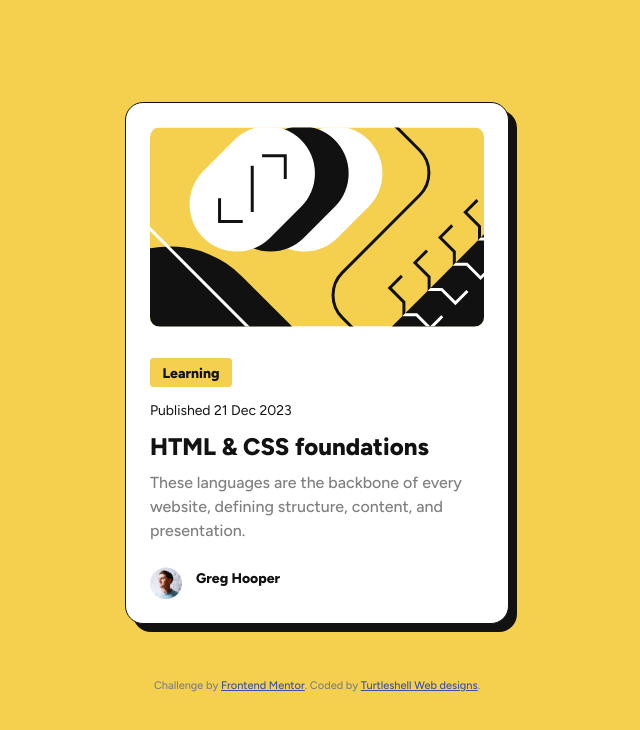
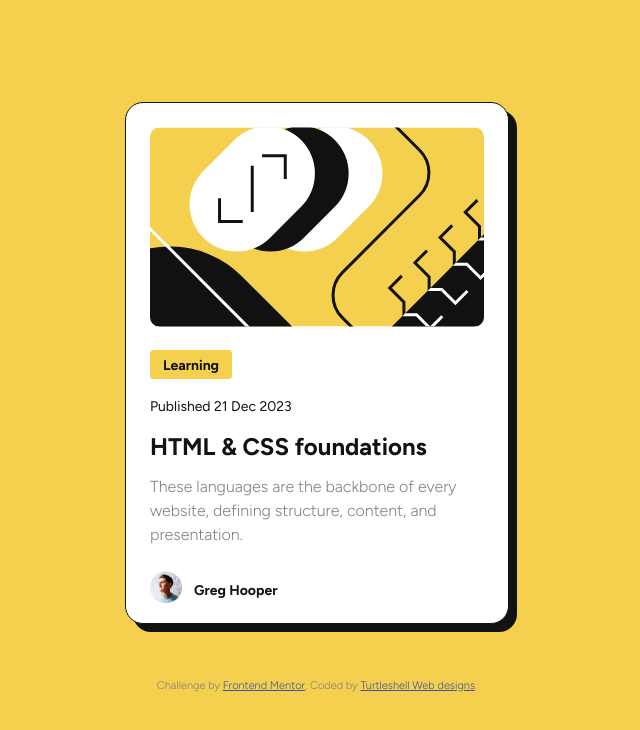
Before and after one commit to kyloren808/blog-preview-card-main, a plain HTML site: page index.html in a window 1280 px wide. Shown: the whole page, without its empty margins (323-963 px from the left). Drawn offline with Linux system fonts and the light colour scheme.

Commit message:
finish desktop

```diff
--- a/css/style.css
+++ b/css/style.css
@@ -4,8 +4,8 @@
   --clr-grey: hsl(0, 0%, 50%);
   --clr-black: hsl(0, 0%, 7%);
 
-  --fw-normal: 500;
-  --fw-bold: 800;
+  --fw-normal: 200;
+  --fw-bold: 700;
 
   --ffam: "Figtree", sans-serif;
 }
@@ -37,10 +37,10 @@ article img {
   border-radius: 0.625em;
 }
 .header {
-  margin-top: 1.5em;
+  margin-top: 1em;
   display: flex;
   flex-direction: column;
-  gap: 0.75em;
+  gap: 1em;
 }
 .tag {
   font-weight: var(--fw-bold);
@@ -59,15 +59,19 @@ article img {
   font-weight: 400;
   color: var(--clr-black);
 }
-.header h1 {
+.header a {
   font-size: 1.5rem;
   font-weight: var(--fw-bold);
   color: var(--clr-black);
+  text-decoration: none;
+}
+.header a:hover {
+  color: var(--clr-background);
 }
 .profile {
   display: flex;
   align-items: center;
-  gap: 0.875em;
+  gap: 0.75em;
   margin-top: 1.5em;
 }
 .profile img {
@@ -79,7 +83,6 @@ article img {
   font-size: 0.875rem;
   color: var(--clr-black);
   margin: 0;
-  align-self: baseline;
 }
 .attribution {
   font-size: 11px;
--- a/index.html
+++ b/index.html
@@ -24,7 +24,7 @@
     <section class="header">
       <div class="tag">Learning</div>
       <p class="publish-date">Published 21 Dec 2023</p>
-      <h1>HTML & CSS foundations</h1>
+      <a href="#">HTML & CSS foundations</a>
       <p>These languages are the backbone of every website, defining structure, content, and presentation.</p>
     </section>
     <div class="profile">
```
